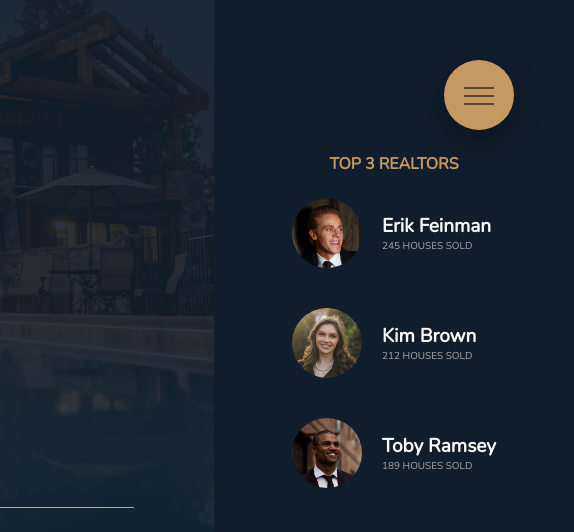
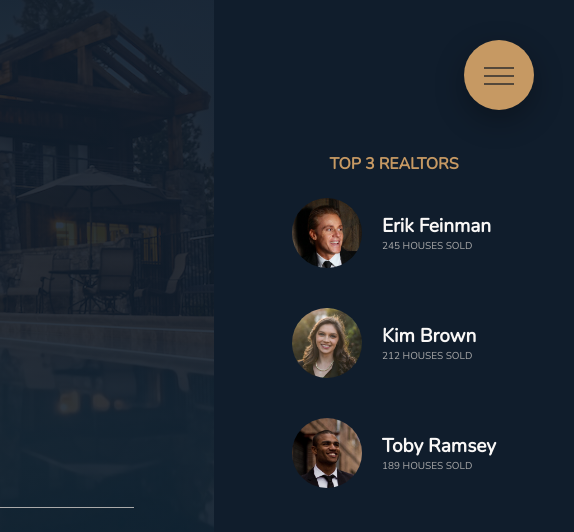
Before and after one commit to m2paulc/nexthome, a website: page index.html in a window 1280 px wide. Shown: the top 532 px of the page, 706-1280 px from the left. Drawn offline with nearby package versions, Linux system fonts and the light colour scheme.

Commit message:
fixed navigation position

```diff
--- a/sass/_navigation.scss
+++ b/sass/_navigation.scss
@@ -10,19 +10,14 @@
         width: 7rem;
         border-radius: 50%;
         position: fixed;
-        top: 6rem;
-        right: 6rem;
+        top: 4rem;
+        right: 4rem;
         box-shadow: 0 1rem 3rem rgba(0, 0, 0, .3);
         z-index: 120;
         text-align: center;
         cursor: pointer;
 
         @media only screen and (max-width: $bp-large) {
-            top: 4rem;
-            right: 4rem;
-        }
-
-        @media only screen and (max-width: $bp-small) {
             top: 3rem;
             right: 3rem;
         }
@@ -33,19 +28,14 @@
         width: 6rem;
         border-radius: 50%;
         position: fixed;
-        top: 6.5rem;
-        right: 6.5rem;
+        top: 4.5rem;
+        right: 4.5rem;
         background-image: radial-gradient($color-primary 0%, goldenrod 60%);
         z-index: 100;
         -webkit-transition: transform 700ms cubic-bezier(0.86, 0, 0.07, 1);
         transition: transform 700ms cubic-bezier(0.86, 0, 0.07, 1);
 
         @media only screen and (max-width: $bp-large) {
-            top: 4.5rem;
-            right: 4.5rem;
-        }
-
-        @media only screen and (max-width: $bp-small) {
             top: 3.5rem;
             right: 3.5rem;
         }
```
Also changed, not shown: css/style.css.
